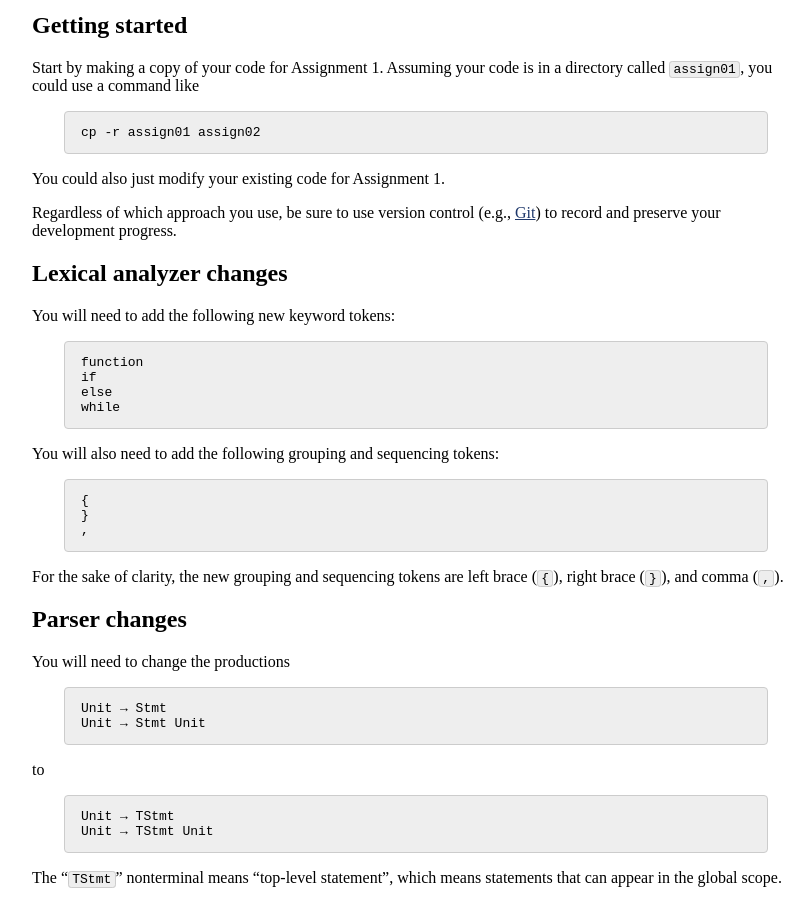
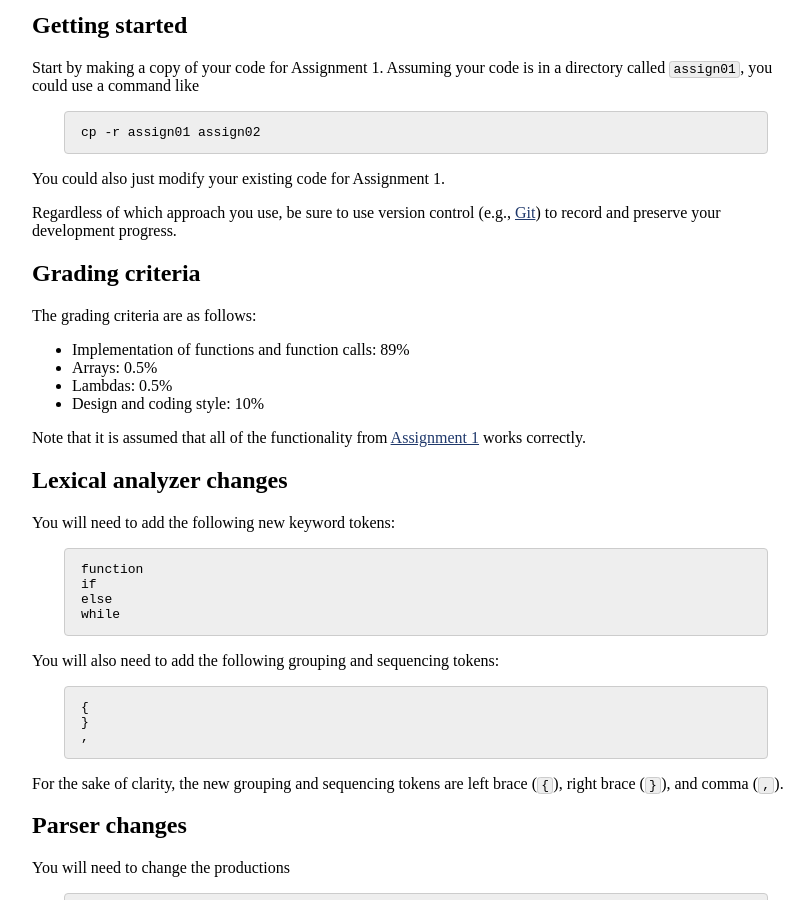
Before and after one commit to jhucompilers/fall2022, a Jekyll site: the page built from assign/assign02.md, in a window 1280 px wide and 900 px high, scrolled down 348 px. Shown: the whole window, without its empty margins (224-1036 px from the left). Built offline with Jekyll 4.4.1, drawn with Linux system fonts in a browser that asks for light colours.

Commit message:
grading criteria (started)

```diff
--- a/assign/assign02.md
+++ b/assign/assign02.md
@@ -26,6 +26,18 @@ You could also just modify your existing code for Assignment 1.
 Regardless of which approach you use, be sure to use version control
 (e.g., [Git](https://git-scm.com/)) to record and preserve your
 development progress.
+
+## Grading criteria
+
+The grading criteria are as follows:
+
+* Implementation of functions and function calls: 89%
+* Arrays: 0.5%
+* Lambdas: 0.5%
+* Design and coding style: 10%
+
+Note that it is assumed that all of the functionality from
+[Assignment 1](assign01.html) works correctly.
 
 ## Lexical analyzer changes
 
```
